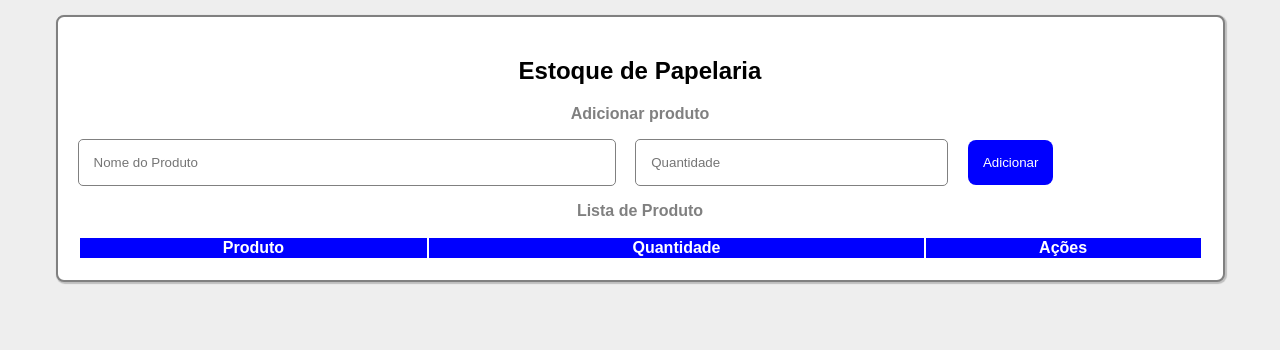
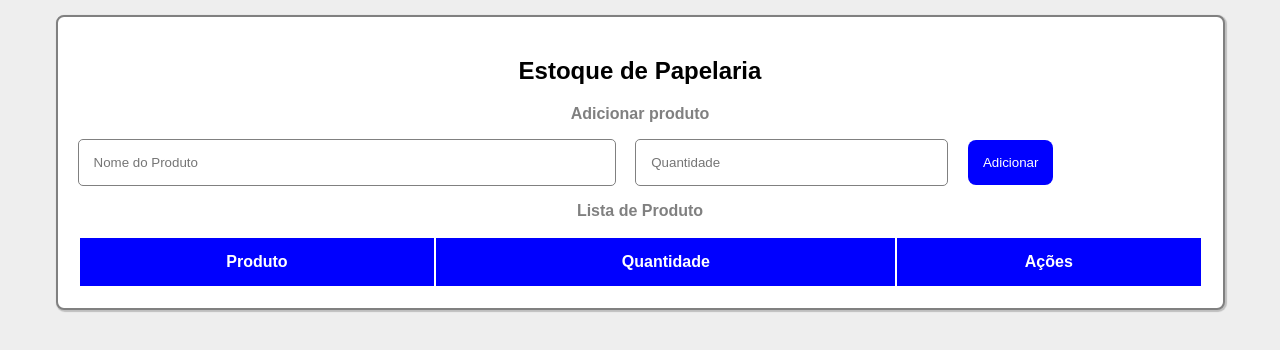
Before and after one commit to japa-2109/projetogrupo1, a plain HTML site: page index.html in a window 1280 px wide. Drawn offline with Linux system fonts and the light colour scheme.

Commit message:
Revisão do css

```diff
--- a/Style.css
+++ b/Style.css
@@ -45,11 +45,13 @@ table
 {width: 100%;}
 
 thead
-{color: white;
+{
+color: white;
 background-color: blue;}
 
 tr, th
-{border: #b9b9b9;}
+{padding: 15px;
+border: #b9b9b9;}
 
 #ed
 {padding: 15px;
```
